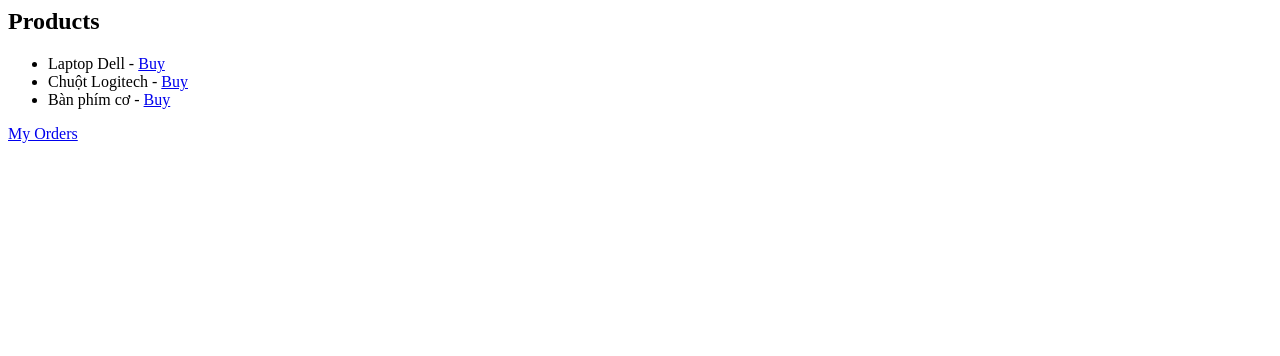
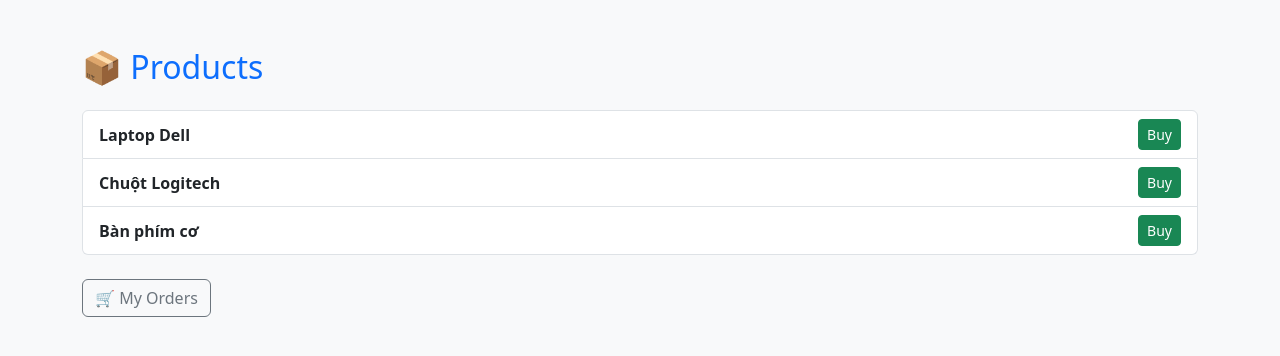
Before and after one commit to hoangnhobe/web4, a Flask app: page /products in a window 1280 px wide. Shown: the top 356 px of the page. Run offline with Flask 3, Linux system fonts and the light colour scheme; data comes from the database, SQL or seed files in the repository.

Commit message:
Update products.html

```diff
--- a/app/templates/products.html
+++ b/app/templates/products.html
@@ -1,7 +1,28 @@
-<h2>Products</h2>
-<ul>
-{% for p in products %}
-    <li>{{ p[1] }} - <a href='/order/{{ p[0] }}'>Buy</a></li>
-{% endfor %}
-</ul>
-<a href='/myorders'>My Orders</a>
+<!DOCTYPE html>
+<html lang="en">
+<head>
+    <meta charset="UTF-8">
+    <title>Products</title>
+    <link href="https://cdn.jsdelivr.net/npm/bootstrap@5.3.0/dist/css/bootstrap.min.css" rel="stylesheet">
+</head>
+<body class="bg-light">
+
+<div class="container mt-5">
+    <h2 class="mb-4 text-primary">📦 Products</h2>
+
+    <div class="list-group">
+        {% for p in products %}
+            <div class="list-group-item d-flex justify-content-between align-items-center">
+                <strong>{{ p[1] }}</strong>
+                <a href="/order/{{ p[0] }}" class="btn btn-sm btn-success">Buy</a>
+            </div>
+        {% endfor %}
+    </div>
+
+    <div class="mt-4">
+        <a href="/myorders" class="btn btn-outline-secondary">🛒 My Orders</a>
+    </div>
+</div>
+
+</body>
+</html>
```
